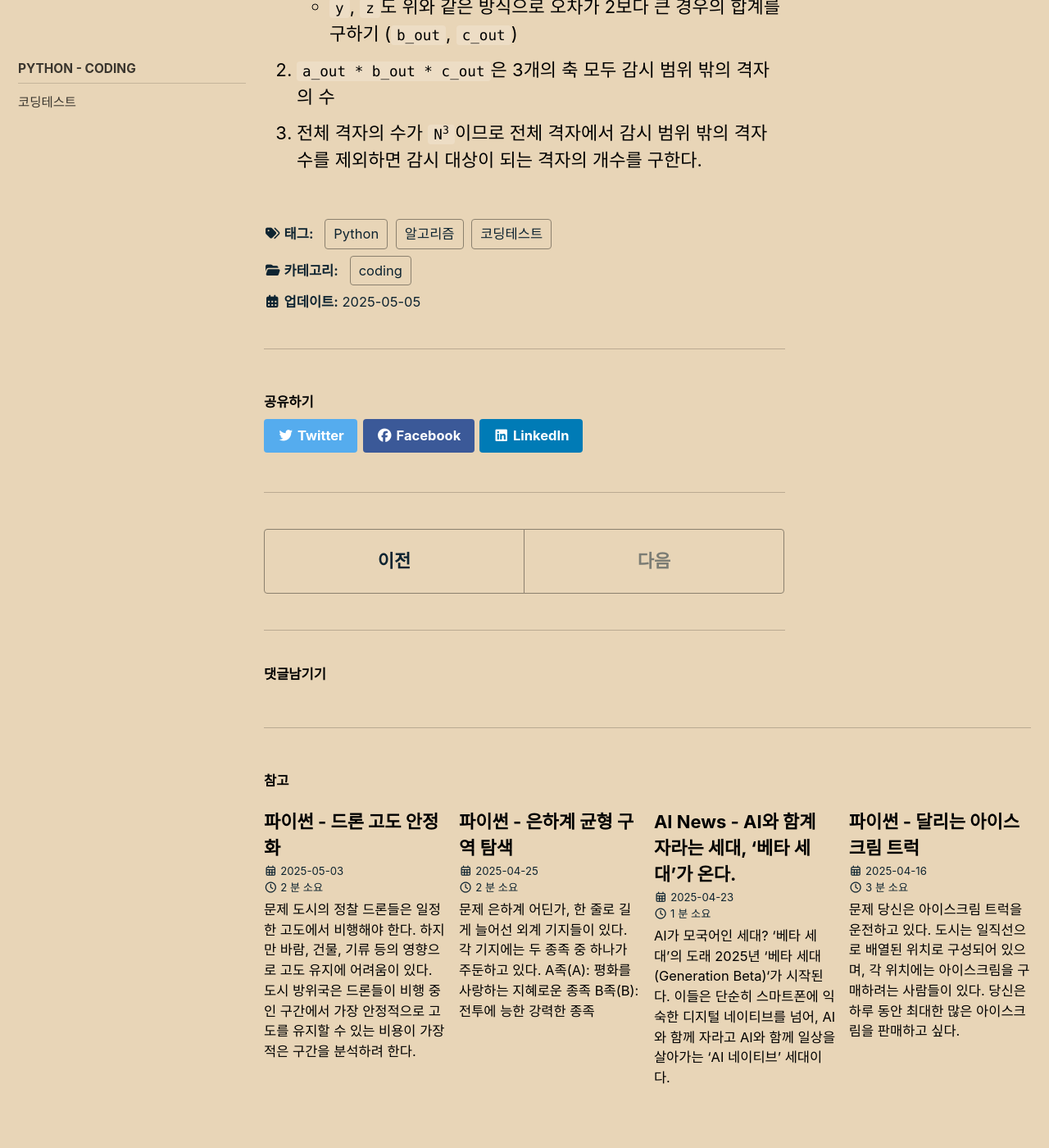
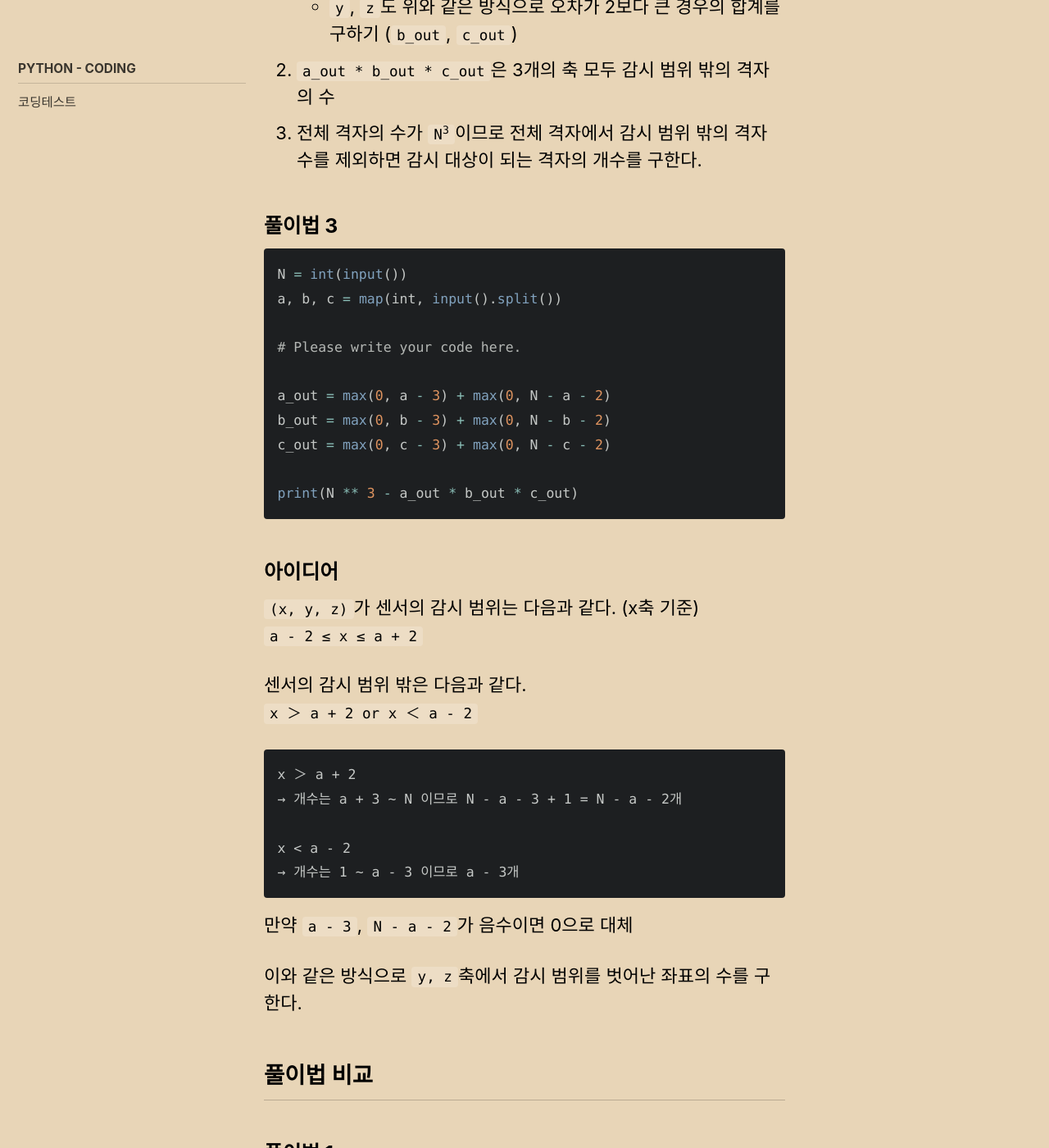
Before and after one commit to mowinowen/mowinowen.github.io, a Jekyll site: the page built from _posts/2025-05-05-codingtest24.md, in a window 1280 px wide and 1400 px high, scrolled down 3843 px. Shown: the whole window at 82% size. Built offline with Jekyll 4.4.1, drawn with Linux system fonts in a browser that asks for light colours; cached includes are drawn as plain includes; comment, search, counter and statistics services are not loaded; some of the changed text lies outside the part shown.

Commit message:
post update (solve 3, solution compare) - codingtest24

````diff
--- a/_posts/2025-05-05-codingtest24.md
+++ b/_posts/2025-05-05-codingtest24.md
@@ -2,7 +2,7 @@
 layout: single
 title: "파이썬 - 레이저 센서 감시 범위"
 categories: coding
-tag: [Python, 알고리즘, 코딩테스트]
+tag: [Python, 알고리즘, 코딩테스트, Brute Force, 수학]
 toc: true
 author_profile: false
 sidebar:
@@ -102,7 +102,7 @@ print(N ** 3 - a_out * b_out * c_out))
 ```
 
 ### 아이디어
-적어도 하나의 축이 감지하는 범위 안에 있는지 확인 → 전체 경우 - 세 축 모두 감지 범위를 벗어난 경우
+적어도 하나의 축이 감지하는 범위 안에 있는지 확인 → `전체 경우 - 세 축 모두 감지 범위를 벗어난 경우`
 
 1. `x, y, z`축에서 감지 범위를 벗어난 위치의 개수 구하기
   - 만약 `x`이면 `a`와 `i`의 오차가 2보다 큰 경우 → 만족하는 조건의 합계를 구하기 (`i`는 1부터 `N`까지) (`a_out`)
@@ -110,3 +110,48 @@ print(N ** 3 - a_out * b_out * c_out))
 
 2. `a_out * b_out * c_out`은 3개의 축 모두 감시 범위 밖의 격자의 수
 3. 전체 격자의 수가 <code>N<sup>3</sup></code>이므로 전체 격자에서 감시 범위 밖의 격자 수를 제외하면 감시 대상이 되는 격자의 개수를 구한다.
+
+### 풀이법 3
+```python
+N = int(input())
+a, b, c = map(int, input().split())
+
+# Please write your code here.
+
+a_out = max(0, a - 3) + max(0, N - a - 2)
+b_out = max(0, b - 3) + max(0, N - b - 2)
+c_out = max(0, c - 3) + max(0, N - c - 2)
+
+print(N ** 3 - a_out * b_out * c_out)
+```
+
+### 아이디어
+`(x, y, z)`가 센서의 감시 범위는 다음과 같다. (x축 기준) <br>
+`a - 2 ≤ x ≤ a + 2`
+
+센서의 감시 범위 밖은 다음과 같다.<br>
+`x ＞ a + 2 or x ＜ a - 2` <br>
+```
+x ＞ a + 2
+→ 개수는 a + 3 ~ N 이므로 N - a - 3 + 1 = N - a - 2개
+
+x < a - 2
+→ 개수는 1 ~ a - 3 이므로 a - 3개
+```
+
+만약 `a - 3`, `N - a - 2`가 음수이면 0으로 대체
+
+이와 같은 방식으로 `y, z`축에서 감시 범위를 벗어난 좌표의 수를 구한다.
+
+## 풀이법 비교
+### 풀이법 1
+- 3차원 격자를 전부 탐색하며 조건이 만족하는지 검사 (Brute Force)
+- <code>O(n<sup>3</sup>)</code>의 시간.
+
+### 풀이법 2
+- 감시 범위 밖의 조합의 개수를 구한 후 전체 경우에서 빼기
+- <code>O(n)</code>의 시간
+
+### 풀이법 3
+- 감시 범위의 공식을 이용하여 감시 범위 밖의 조합을 구한 후 전체 경우에서 빼기
+- <code>O(1)</code>의 시간
````
